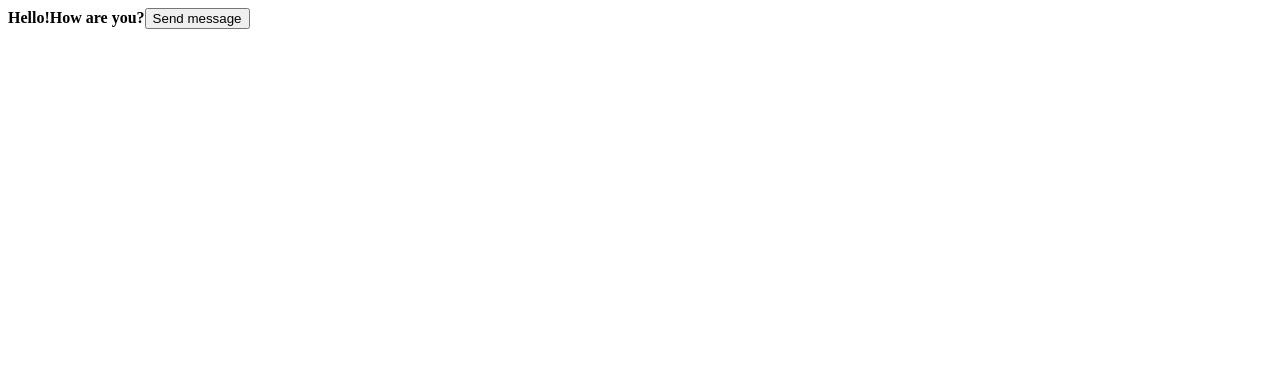
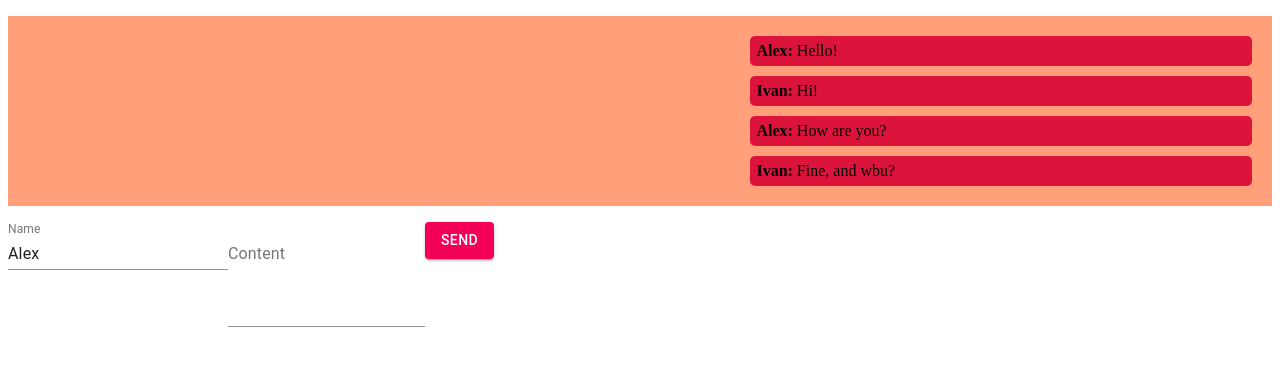
Before and after one commit to idoleg/react-01.06, a React app in the folder AlexanderStolba/: page / in a window 1280 px wide. Shown: the top 366 px of the page. Built offline with nearby package versions, Linux system fonts and the light colour scheme.

Commit message:
Lesson 3

```diff
--- a/AlexanderStolba/package.json
+++ b/AlexanderStolba/package.json
@@ -26,12 +26,16 @@
     "@babel/preset-react": "^7.10.1",
     "babel": "^6.23.0",
     "babel-loader": "^8.1.0",
+    "css-loader": "^3.5.3",
     "html-webpack-plugin": "^4.3.0",
+    "style-loader": "^1.2.1",
     "webpack": "^4.43.0",
     "webpack-cli": "^3.3.11",
     "webpack-dev-server": "^3.11.0"
   },
   "dependencies": {
+    "@material-ui/core": "^4.10.1",
+    "@material-ui/icons": "^4.9.1",
     "prop-types": "^15.7.2",
     "react": "^16.13.1",
     "react-dom": "^16.13.1"
--- /dev/null
+++ b/AlexanderStolba/src/App.jsx
@@ -0,0 +1,6 @@
+import React from 'react';
+import { ChatContainer } from './containers/ChatContainer'
+
+export const App = () => (
+    <ChatContainer />
+)
--- /dev/null
+++ b/AlexanderStolba/src/components/Chat/Chat.jsx
@@ -0,0 +1,16 @@
+import React from 'react';
+import { MessageField } from '../MessageField/MessageField';
+import { ChatForm } from './ChatForm/ChatForm';
+import PropTypes from 'prop-types';
+
+export const Chat = ({ messages, onSendMessage }) => (
+    <main>
+        <MessageField messages={messages} />
+        <ChatForm onSendMessage={onSendMessage} />
+    </main>
+);
+
+Chat.propTypes = {
+    messages: MessageField.propTypes.messages,
+    onSendMessage: PropTypes.func.isRequired,
+}
--- /dev/null
+++ b/AlexanderStolba/src/components/Chat/ChatForm/ChatForm.jsx
@@ -0,0 +1,70 @@
+import React, { useState } from 'react';
+import './ChatForm.css';
+import PropTypes from 'prop-types';
+import TextField from '@material-ui/core/TextField';
+import Button from '@material-ui/core/Button';
+
+function useInput(initialState) {
+    const [state, setState] = useState(initialState);
+
+    const setInput = (event) => {
+        setState(event.target.value);
+    }
+
+    return [state, setInput, setState];
+}
+
+export const ChatForm = ({ onSendMessage }) => {
+    const [name, setName] = useInput("Alex");
+    const [content, setContent, setContentState] = useInput("");
+
+    const handleSubmit = (event) => {
+        event.preventDefault();
+        onSendMessage({ name, content });
+        setContentState("");
+    }
+
+    //отправка по нажатию enter
+    //срабатывает сразу как только что-либо введено в поле ввода
+    const handleKeyUp = (event) => {
+        event.preventDefault();
+        onSendMessage({ name, content });
+        setContentState("");
+    }
+
+    return (
+        <form>
+            <TextField
+            id="standard-basic"
+            label="Name"
+            placeholder="Name:"
+            value={name}
+            onChange={setName}
+            />
+
+            <TextField
+            id="standard-textarea"
+            label="Content"
+            multiline
+            rows={4}
+            placeholder="Your message:"
+            value={content}
+            onChange={setContent}
+            className="second-textarea"
+            onKeyUp={handleKeyUp}
+            />
+
+            <Button
+                variant="contained"
+                color="secondary"
+                onClick={handleSubmit}
+            >
+                Send
+            </Button>
+        </form>
+    )
+}
+
+ChatForm.propTypes = {
+    onSendMessage: PropTypes.func.isRequired,
+}
--- /dev/null
+++ b/AlexanderStolba/src/components/MessageField/Message/Message.css
@@ -0,0 +1,16 @@
+.message {
+    align-self: flex-end;
+    list-style: none;
+    background-color: #DC143C;
+    padding: 6px;
+    border-radius: 5px;
+    width: 40%;
+}
+
+.message--is-robot {
+    align-self: flex-start;
+}
+
+.message:not(:last-child) {
+    margin-bottom: 10px;
+}
--- a/AlexanderStolba/src/components/MessageField/Message/Message.jsx
+++ b/AlexanderStolba/src/components/MessageField/Message/Message.jsx
@@ -1,15 +1,16 @@
-import React, { Component, Fragment } from "react";
-import PropTypes from "prop-types";
+import './Message.css';
+import React from 'react';
+import PropTypes from 'prop-types';
+import { ROBOT_NAME } from '../../../containers/ChatContainer';
 
-export class Message extends Component {
-    static propTypes = {
-        text: PropTypes.string.isRequired,
+export const Message = ({ name, content }) => {
 
-    }
+    const isRobot = name === ROBOT_NAME ? ' message--is-robot' : '';
 
-    render() {
-        return <>
-            <strong>{ this.props.text }</strong>
-            </>
-    }
+    return (<li className={ 'message' + isRobot }><strong>{ name }:</strong> { content }</li>);
+};
+
+Message.propTypes = {
+    name: PropTypes.string.isRequired,
+    content: PropTypes.string.isRequired,
 }
--- /dev/null
+++ b/AlexanderStolba/src/components/MessageField/MessageField.css
@@ -0,0 +1,6 @@
+.message-list {
+    display: flex;
+    flex-direction: column;
+    background-color: #FFA07A;
+    padding: 20px;
+}
--- a/AlexanderStolba/src/components/MessageField/MessageField.jsx
+++ b/AlexanderStolba/src/components/MessageField/MessageField.jsx
@@ -1,38 +1,13 @@
-import React, { Component, Fragment } from "react";
-import { Message } from "./Message/Message";
+import './MessageField.css';
+import React from 'react';
+import { Message } from './Message/Message';
+import PropTypes from 'prop-types';
 
-
-export class MessageField extends Component {
-    state = {
-        messages: ["Hello!", "How are you?"]
-    }
-
-    //styles
-    TextStyle = {
-        color: 'blue',
-        margin: '15px'
-    }
-
-    handleClick = (event) => {
-        this.setState({messages: [ ...this.state.messages, "Fine" ] });
-        console.log(event)
-    }
-
-    render() {
-        const messageElements = this.state.messages.map((text, index, style) => (
-            <Message key = { index } text = { text } style = { this.TextStyle } />));
-
-        return <div>
-            { messageElements }
-            <button onClick={ this.handleClick }>Send message</button>
-        </div>
-    }
-
-    componentDidUpdate() {
-        if (this.state.messages.length % 2 === 1) {
-            setTimeout(() =>
-            this.setState(
-                { messages: [ ...this.state.messages, 'I am bot!' ] }) ,1000)
-        }
-    }
+export const MessageField = ({ messages }) => (
+    <ul className='message-list'>
+        {messages.map((item, index) => <Message { ...item } key={ index } />)}
+    </ul>
+);
+MessageField.propTypes = {
+    messages: PropTypes.arrayOf(PropTypes.shape(Message.propTypes)).isRequired,
 }
--- /dev/null
+++ b/AlexanderStolba/src/containers/ChatContainer.jsx
@@ -0,0 +1,36 @@
+import React, { Component } from 'react';
+import { Chat } from '../components/Chat/Chat'
+
+export const ROBOT_NAME = 'Robot';
+
+export class ChatContainer extends Component {
+    state = {
+        messages: [
+            { name: 'Alex', content: 'Hello!' },
+            { name: 'Ivan', content: 'Hi!' },
+            { name: 'Alex', content: 'How are you?' },
+            { name: 'Ivan', content: 'Fine, and wbu?' },
+        ]
+    }
+
+    componentDidUpdate() {
+        const lastMessage = this.state.messages[this.state.messages.length - 1];
+
+        if (lastMessage.name !== ROBOT_NAME) {
+            setTimeout(() => this.handleSendMessage({
+                name: ROBOT_NAME,
+                content: `Hello ${lastMessage.name}, I'm Robot`,
+            }), 1000);
+        }
+    }
+
+    handleSendMessage = (message) => {
+        this.setState(state => ({
+            messages: [...state.messages, message],
+        }));
+    }
+
+    render() {
+        return <Chat messages={ this.state.messages } onSendMessage={ this.handleSendMessage } />
+    }
+}
--- a/AlexanderStolba/src/index.js
+++ b/AlexanderStolba/src/index.js
@@ -1,13 +1,6 @@
-import React, { createElement } from "react";
-import ReactDom from "react-dom";
-import { MessageField } from "./components/MessageField/MessageField";
+import React, { createElement } from 'react';
+import ReactDom from 'react-dom';
+import { App } from './App';
 
-//const messages = [
-//    { name: 'Ivan' },
-//    { name: 'Oleg' },
-//   { name: 'Ivan' },
-//    { name: 'Oleg' },
-//]
-
-const mountPoint = document.getElementById("root");
-ReactDom.render(<MessageField />, mountPoint);
+const mountPoint = document.getElementById('root')
+ReactDom.render(<App />, mountPoint)
--- a/AlexanderStolba/webpack.config.js
+++ b/AlexanderStolba/webpack.config.js
@@ -17,6 +17,10 @@ module.exports = {
                     presets: ['@babel/env', '@babel/react'],
                     plugins: ['@babel/plugin-proposal-class-properties']
                 }
+            },
+            {
+                test: /\.css$/,
+                use: ['style-loader', 'css-loader'],
             }
         ],
     },
```
Also changed, not shown: AlexanderStolba/src/components/Chat/ChatForm/ChatForm.css (added).
